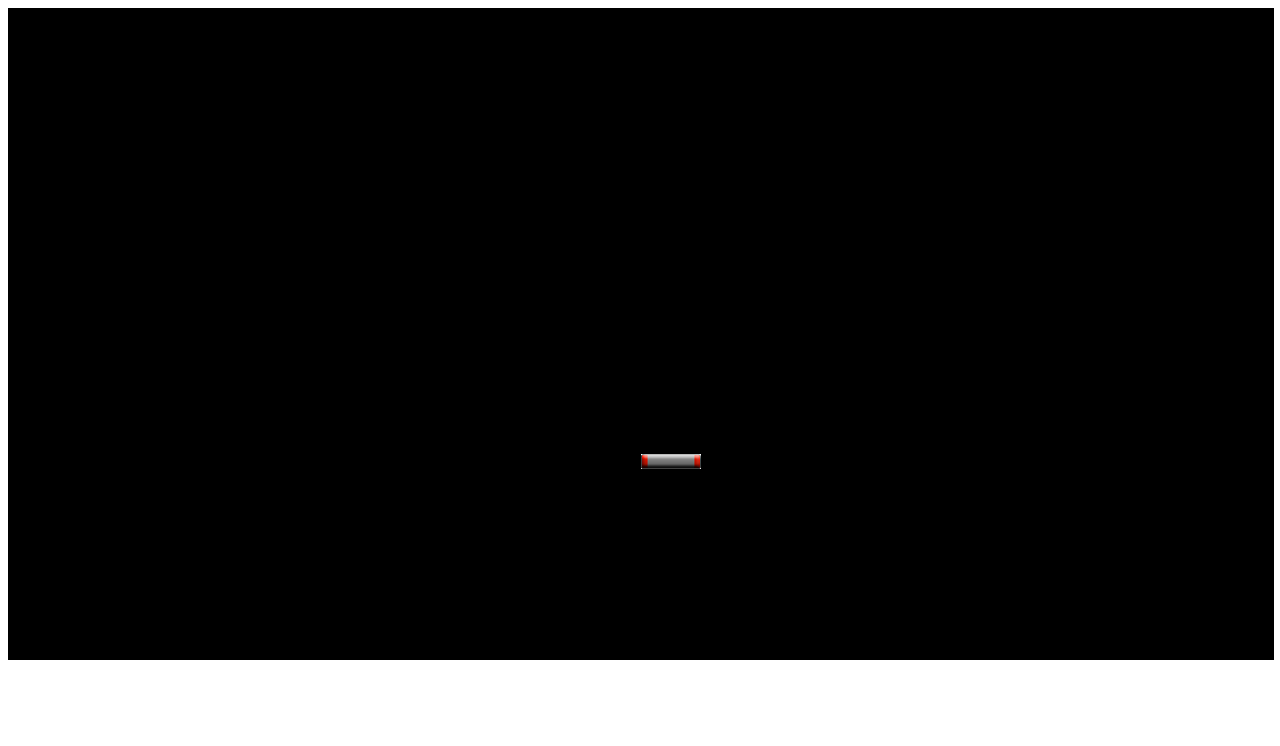
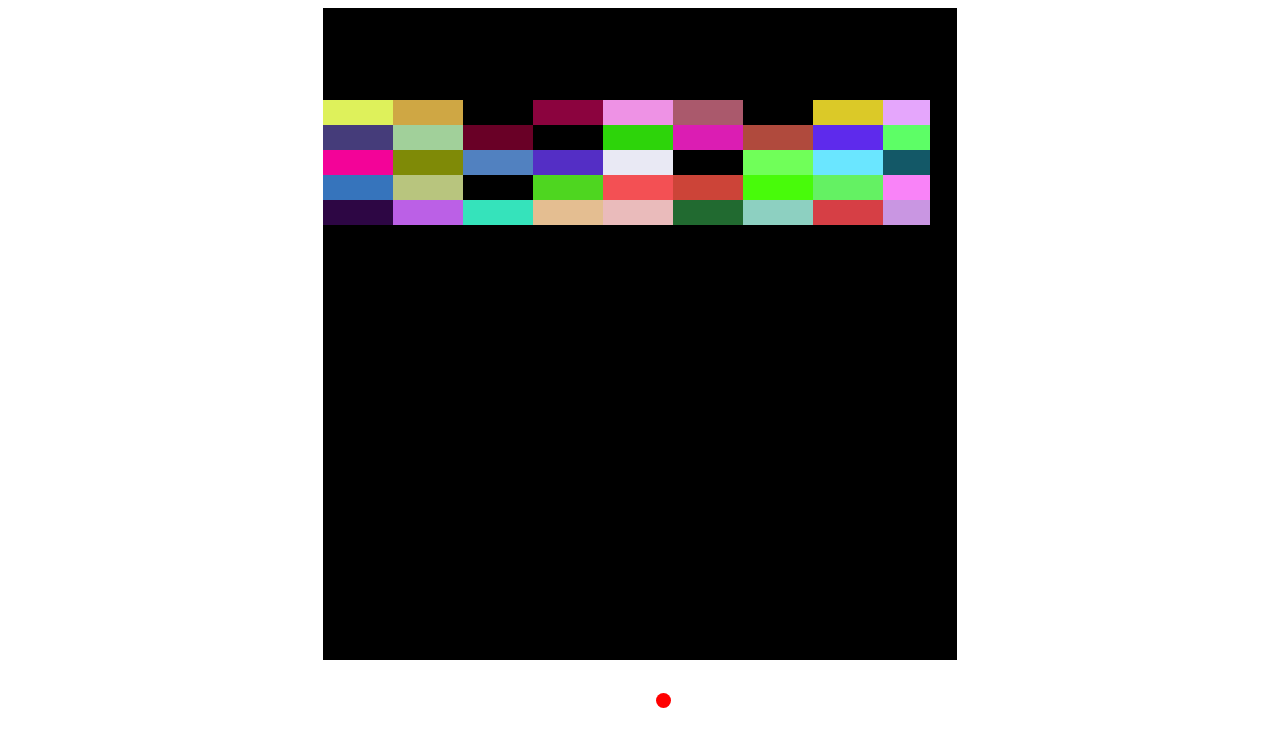
Before and after one commit to vvalikk/WebLabs, a plain HTML site: page index.html in a window 1280 px wide. Drawn offline with Linux system fonts and the light colour scheme.

Commit message:
second commit

```diff
--- a/assets/css/style.css
+++ b/assets/css/style.css
@@ -1,7 +1,7 @@
 .mainScene {
     position: relative;
     border: 1px solid black;
-    width: 100%;
+    width: 50%;
     height: 650px;
     margin: 0 auto;
     background: black;
@@ -9,9 +9,30 @@
 
 .platform {
     position: absolute;
-    width: 60px;
+    width: 100px;
     height: 15px;
-    background-image: url(../img/platform.png);
-    background-repeat: no-repeat;
+    /*background-image: url(../img/platform.png);*/
+    /*background-repeat: no-repeat;*/
+    /*background-size: 100% 100%;*/
+    background: white;
+}
+
+.ball {
+    position: absolute;
+    width: 15px;
+    height: 15px;
+    border-radius: 25px;
+    background: red;
+    /*background-image: url(../img/ball.png);*/
+    /*background-repeat: no-repeat;*/
+    /*background-size: 100% 100%;*/
+}
+
+.block {
+    position: absolute;
+    width: 70px;
+    height: 25px;
+    color: aqua;
+
     background-size: 100% 100%;
 }
--- a/index.html
+++ b/index.html
@@ -8,8 +8,7 @@
 </head>
 <body>
 <div class="mainScene">
-    <div class="block"></div>
-
+    <div class="ball"></div>
     <div class="platform"></div>
 </div>
 <script src="js/Model.js"></script>
--- a/js/Controller.js
+++ b/js/Controller.js
@@ -9,7 +9,7 @@ Controller.prototype.init = function () {
     this.needRendering();
 };
 Controller.prototype.moving = function (e) {
-    this.Model.platformMove(e);
+    this.Model.Move(e);
 };
 Controller.prototype.needRendering = function () {
     this.View.render(model.objs);
--- a/js/Model.js
+++ b/js/Model.js
@@ -1,26 +1,78 @@
-const INITIAL_PLATFORM_X = 0;
-const INITIAL_PLATFORM_Y = 0;
-const INITIAL_BLOCK_X = -100;
-const INITIAL_BLOCK_Y = 200;
-const LEFT_BORDER = -400;
-const RIGHT_BORDER = 370;
-const STEP = 10;
+const STEP = 20;
+const workplace = (window.innerWidth / 4) + 3;
 var Model = function () {
-    this.objs = {'platform': {x: INITIAL_PLATFORM_X, y: INITIAL_PLATFORM_Y}};
+    this.objs = {
+        'platform': {
+            width: 100,
+            height: 15,
+            x: (window.innerWidth / 2) / 2 - 30,
+            y: window.innerHeight - 100,
+            hide: false
+        },
+        'ball': {
+            x: (window.innerWidth / 2) / 2 - 15,
+            y: window.innerHeight / 2,
+            width: 16,
+            height: 16,
+            fly: false,
+            dx: 2,
+            dy: 2
+        },
+        'block': {
+            x: 0,
+            y: 0,
+            width: window.innerWidth / 10,
+            height: 20,
+            hit: false,
+            hide: false
+        }
+    };
 };
 Model.prototype.init = function (renderFunction) {
     this.needRendering = renderFunction;
+    this.initBlocks();
+    // this.flyingBall();
 };
 Model.prototype.setCoords = function (obj, x, y) {
     x = x == (undefined || null) ? obj.x : x;
     y = y == (undefined || null) ? obj.y : y;
-    checkScreenBorders.call(this, obj, x);
+
+    checkScreenBorders.call(this, obj, x, y);
     this.needRendering();
 };
 Model.prototype.getCoords = function (obj) {
-    return {x: obj.x, y: obj.y}
+    return {x: obj.x, y: obj.y};
 };
-Model.prototype.platformMove = function (e) {
+
+function generateColor() {
+    return '#' + Math.floor(Math.random() * 16777215).toString(16)
+}
+
+Model.prototype.initBlocks = function () {
+    var count = Math.round(document.querySelector('.mainScene').clientWidth / 70);
+    var lines = 5;
+    var blocks = [];
+    var tmp = this.objs.block;
+    for (var i = 0; i < lines; i++) {
+        for (var j = 0; j < count; j++) {
+            tmp.x = j * 70;
+            tmp.y = i * 25;
+            var element = document.createElement("div");
+            element.classList.add("block");
+            element.style.left = workplace + tmp.x + 'px';
+            element.style.top = 100 + tmp.y + 'px';
+            element.style.background = generateColor();
+            if (j === count - 1) {
+                element.style.width = 47 + 'px';
+            }
+            document.body.append(element);
+
+            blocks.push(tmp);
+        }
+    }
+};
+
+Model.prototype.Move = function (e) {
     var keyCode = e.keyCode;
     var x = model.getCoords(model.objs.platform).x;
     switch (keyCode) {
@@ -32,17 +84,56 @@ Model.prototype.platformMove = function (e) {
             model.setCoords(model.objs.platform, x - STEP);
             break;
         }
+        case 32: {
+            model.objs.ball.fly = true;
+            setInterval(model.flyingBall, 10);
+        }
     }
 };
 
-function checkScreenBorders(obj, x) {
-    if (!(x <= LEFT_BORDER || x >= RIGHT_BORDER)) {
-        obj.x = x;
-    } else {
-        if (obj.hasOwnProperty('direction')) {
-            obj.direction = obj.direction === 'right' ? 'left' : 'right';
-        }
+Model.prototype.flyingBall = function () {
+    var x = model.getCoords(model.objs.ball).x;
+    var y = model.getCoords(model.objs.ball).y;
+
+    if (model.checkCollision(view.ball, view.platform) === 'strike') {
+        model.objs.ball.dy = -model.objs.ball.dy;
+    }
+    model.setCoords(model.objs.ball, x + model.objs.ball.dx, y + model.objs.ball.dy);
+};
+
+Model.prototype.checkCollision = function (ball, platform) {
+    var platformLeft = platform.getBoundingClientRect().left;
+    var platformRight = platform.getBoundingClientRect().right;
+    var platformY = this.objs.platform.y;
+    var ballLeft = ball.getBoundingClientRect().left;
+    var ballRight = ball.getBoundingClientRect().right;
+    var ballY = this.objs.ball.y;
+    console.log();
+    if (ballY >= platformY - model.objs.platform.height && ballLeft >= platformLeft && ballRight <= platformRight)
+        return 'strike';
+    else
+        return false;
+};
+
+
+function checkScreenBorders(obj, x, y) {
+    if (obj.hasOwnProperty('dy')) {
+        if (!(y + obj.height * 2 >= window.innerHeight || y <= 0))
+            obj.y = y;
+        else
+            obj.dy = -obj.dy;
+    }
+    if (obj.hasOwnProperty('dx')) {
+        if (!(x <= 0 || x + obj.width * 2 >= (window.innerWidth / 2)))
+            obj.x = x;
+        else
+            obj.dx = -obj.dx;
+    }
+    if (obj.hasOwnProperty('hide')) {
+        if (!(x <= 0 || x + obj.width >= (window.innerWidth / 2)))
+            obj.x = x;
     }
 }
 
+
 var model = new Model();
--- a/js/View.js
+++ b/js/View.js
@@ -1,11 +1,24 @@
 var View = function () {
     this.platform = document.querySelector('.platform');
-    this.block = document.querySelector('.block');
+    this.ball = document.querySelector('.ball');
     this.onKeyDownEvent = null;
 };
 View.prototype.render = function (objs) {
-    this.platform.style.left = 'calc(50% + ' + objs.platform.x + 'px)';
-    this.platform.style.top = 'calc(68.5% + ' + objs.platform.y + 'px)';
+    if (objs.platform.hide) {
+        this.platform.style.visibility = "hidden";
+    }
+    this.platform.style.left = objs.platform.x + 'px';
+    this.platform.style.top = objs.platform.y + 'px';
+    if (objs.ball.fly) {
+        this.ball.style.left = objs.ball.x + 'px';
+        this.ball.style.top = objs.ball.y + 'px';
+    } else {
+        objs.ball.x = objs.platform.x + objs.platform.width / 2 - objs.ball.width / 2;
+        objs.ball.y = objs.platform.y - objs.ball.height;
+        this.ball.style.left = objs.ball.x + 'px';
+        this.ball.style.top = objs.ball.y + 'px';
+    }
+
 };
 View.prototype.init = function () {
     document.addEventListener('keydown', this.onKeyDownEvent);
```
Also changed, not shown: assets/img/ball.png (added).
